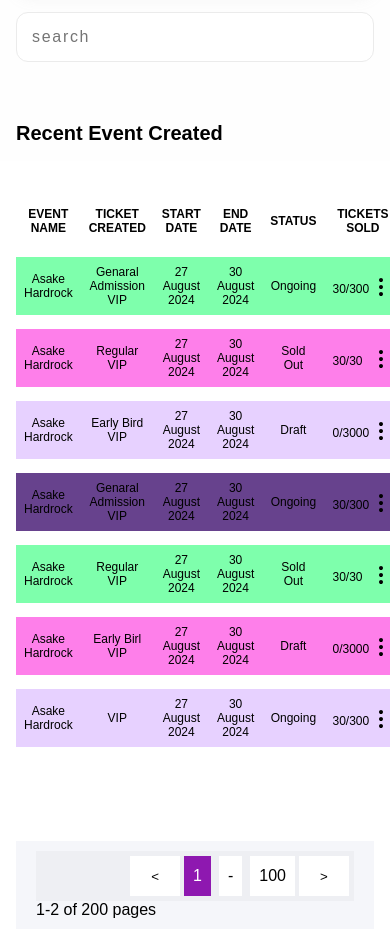
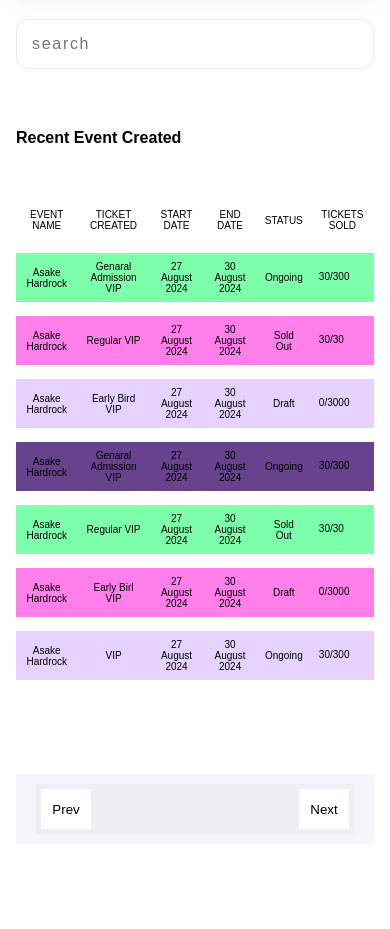
Before and after one commit to raymondjoseph02/dashboard, a plain HTML site: page index.html in a window 390 px wide. Shown: the part 683-1612 px from the top of the page. After the commit the page ends 1527 px from the top, so only its background shows below. Drawn offline with Linux system fonts and the light colour scheme; a web font is replaced by a local one.

Commit message:
commit after first media query touch

```diff
--- a/index.css
+++ b/index.css
@@ -3,6 +3,10 @@
     font-style: normal;
     src: url("./asen-pro-font-family/AsenPro-Bold-iF660fc492df681.otf");
 
+}
+@font-face {
+    font-family: mobileFont;
+    src: url("./asen-pro-font-family/AsenPro-Light-iF660fc493058bf.otf");
 }
 * {
   margin: 0;
@@ -209,6 +213,9 @@ tbody tr:nth-child(4n + 4) {
 .page_numbers_wrapper :nth-child(3) {
   padding-inline: 9px;
 }
+.prev_text, .next_text{
+    display: none;
+  }
 @media (max-width:1097px) {
     .main_wrapper {
         padding-inline: 30px 30px;
@@ -232,7 +239,6 @@ tbody tr:nth-child(4n + 4) {
 
       th,
       td {
-
         text-align: center;
         vertical-align: middle;
 
@@ -253,8 +259,44 @@ tbody tr:nth-child(4n + 4) {
         width: 100%;
         max-width: 100%;
       }
+
+      .create_btn :nth-child(2){
+        display: none;
+      }
+      .create_btn{
+        height: 50px;
+        width: 50px;
+        display: flex;
+        justify-content: center;
+
+      }
+      .pages{
+        display: none;
+      }
+      .page_numbers_wrapper{
+        display: none;
+      }
+      .pagenation_btns_wrapper{
+        justify-content: space-between !important;
+        display: flex;
+        font-size: 16px;
+        font-weight: 600;
+      }
+      .prev_icon, .next_icon{
+        display: none;
+      }
+    .prev_text, .next_text{
+        text-transform: capitalize;
+
+    }
+    .prev_text, .next_text{
+        display: flex;
+        align-items: center;
+        justify-content: center;
+      }
 }
 @media (max-width:499px) {
+
     .main_wrapper{
         padding-inline: 16px;
     }
@@ -268,4 +310,25 @@ tbody tr:nth-child(4n + 4) {
       .pages{
         width: 100%;
       }
+      .form_section_wrapper h3 {
+        font-size: 16px;
+      }
+
+      th,
+      td {
+        border-collapse: collapse;
+        font-family: mobileFont, sans-serif;
+        font-size: 10px;
+        font-weight: 300;
+
+
+      }
+      th {
+        font-size: 10px;
+        font-weight: 100;
+      }
+
+      tbody tr td:nth-child(6) :nth-child(2){
+        display: none;
+      }
 }
--- a/index.html
+++ b/index.html
@@ -10,7 +10,7 @@
     <main class="main_wrapper">
       <div class="title_wrapper">
         <h2>events</h2>
-        <button>
+        <button class="create_btn">
           <span
             ><svg
               width="24"
@@ -27,7 +27,7 @@
                 stroke-linejoin="round"
               />
             </svg> </span
-          >create new event
+          ><span>create new event</span>
         </button>
       </div>
       <div class="cards_section_wrapper">
@@ -326,13 +326,13 @@
         <div class="pagenation_container">
           <div class="pages">1-2 of 200 pages</div>
           <div class="pagenation_btns_wrapper">
-            <button>&lt;</button>
+            <button><span class="prev_icon">&lt;</span> <span class="prev_text">prev</span></button>
             <div class="page_numbers_wrapper">
               <div>1</div>
               <div>-</div>
               <div>100</div>
             </div>
-            <button>&gt;</button>
+            <button><span class="next_icon">&gt;</span> <span class="next_text">next</span></button>
           </div>
         </div>
       </div>
```
